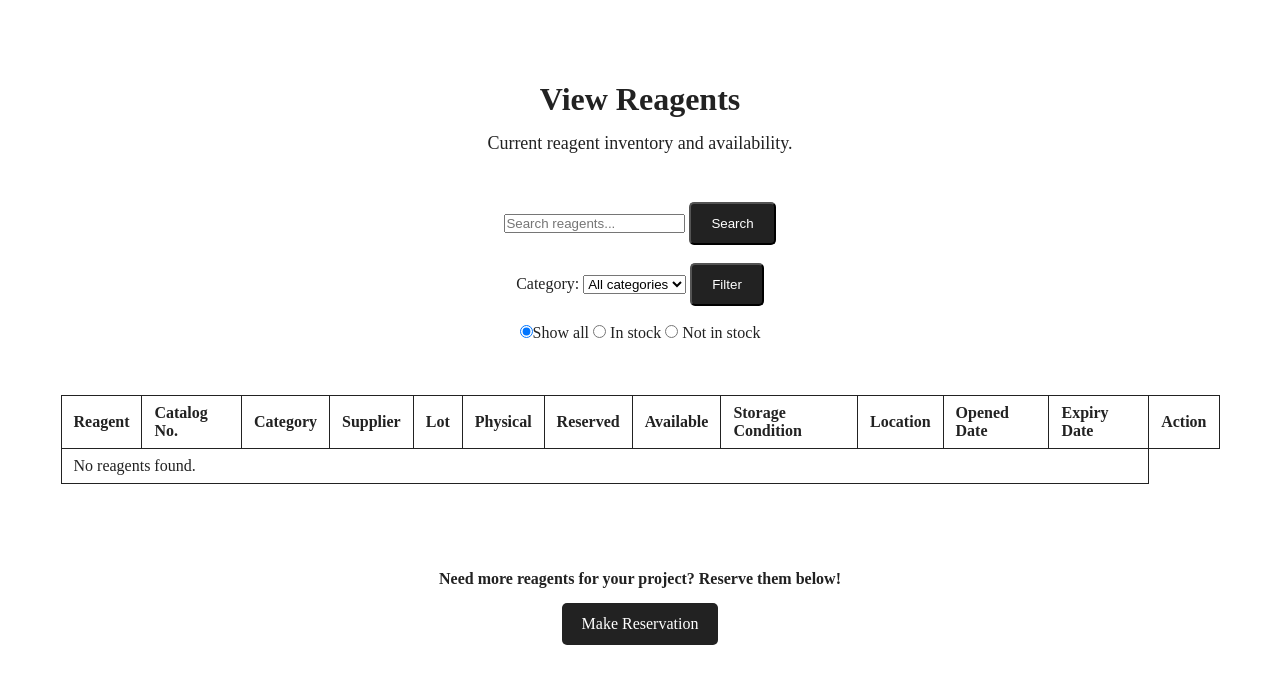
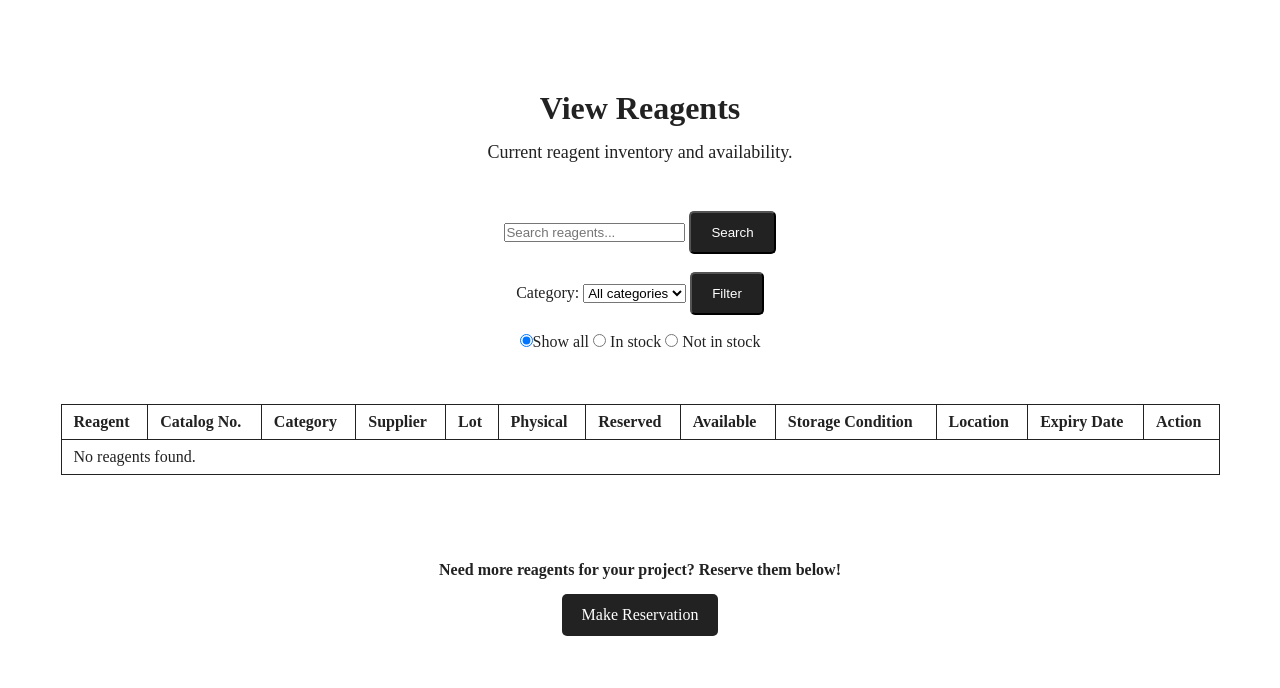
Before and after one commit to Viadd1/Reagently, a PHP site: page /view_reagents.php in a window 1280 px wide. Shown: the part 156-844 px from the top of the page. Run offline with PHP 8.4, Linux system fonts and the light colour scheme; the visitor is signed in with stand-in values (Sample User, id 1); data that the repository does not hold is empty.

Commit message:
Removed opened date from reagents table

```diff
--- a/view_reagents.php
+++ b/view_reagents.php
@@ -305,8 +305,6 @@ include "navbar.php";
 
             <th>Location</th>
 
-            <th>Opened Date</th>
-
             <th>Expiry Date</th>
 
             <th>Action</th>
```
